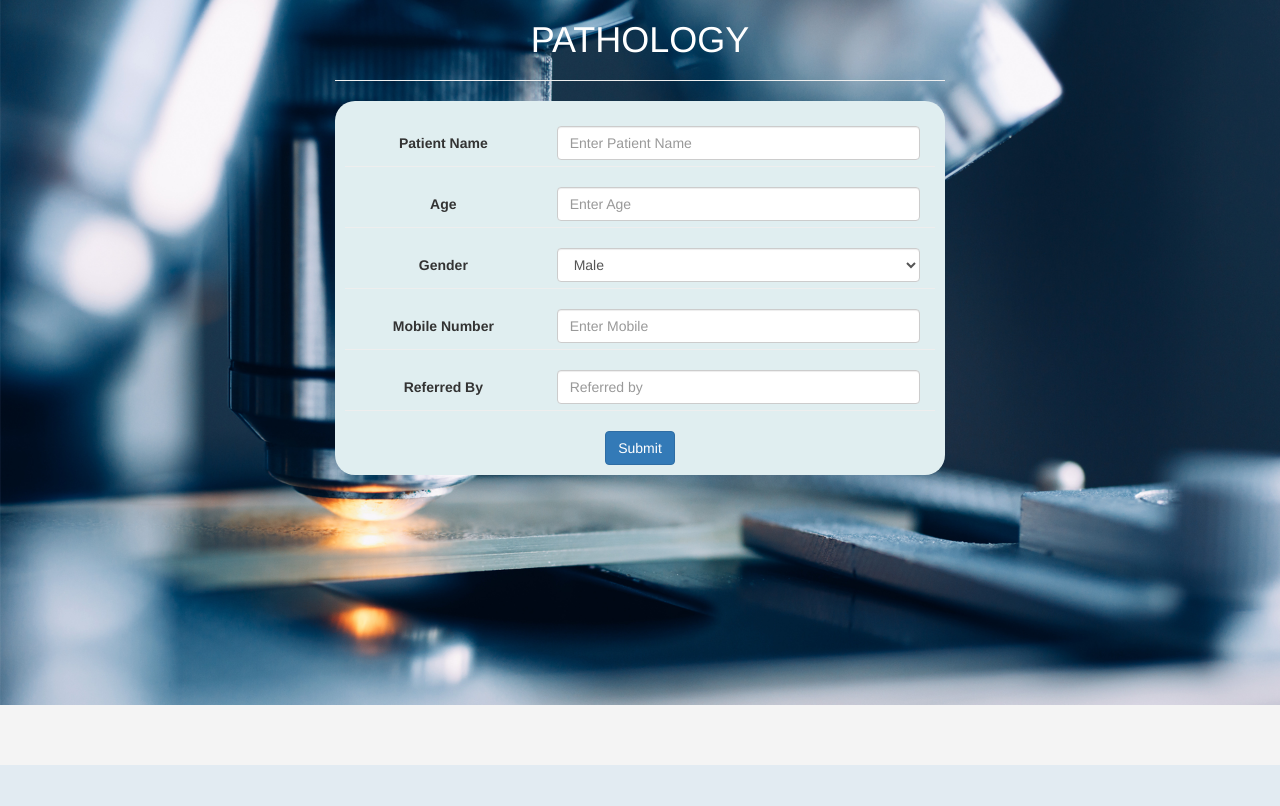
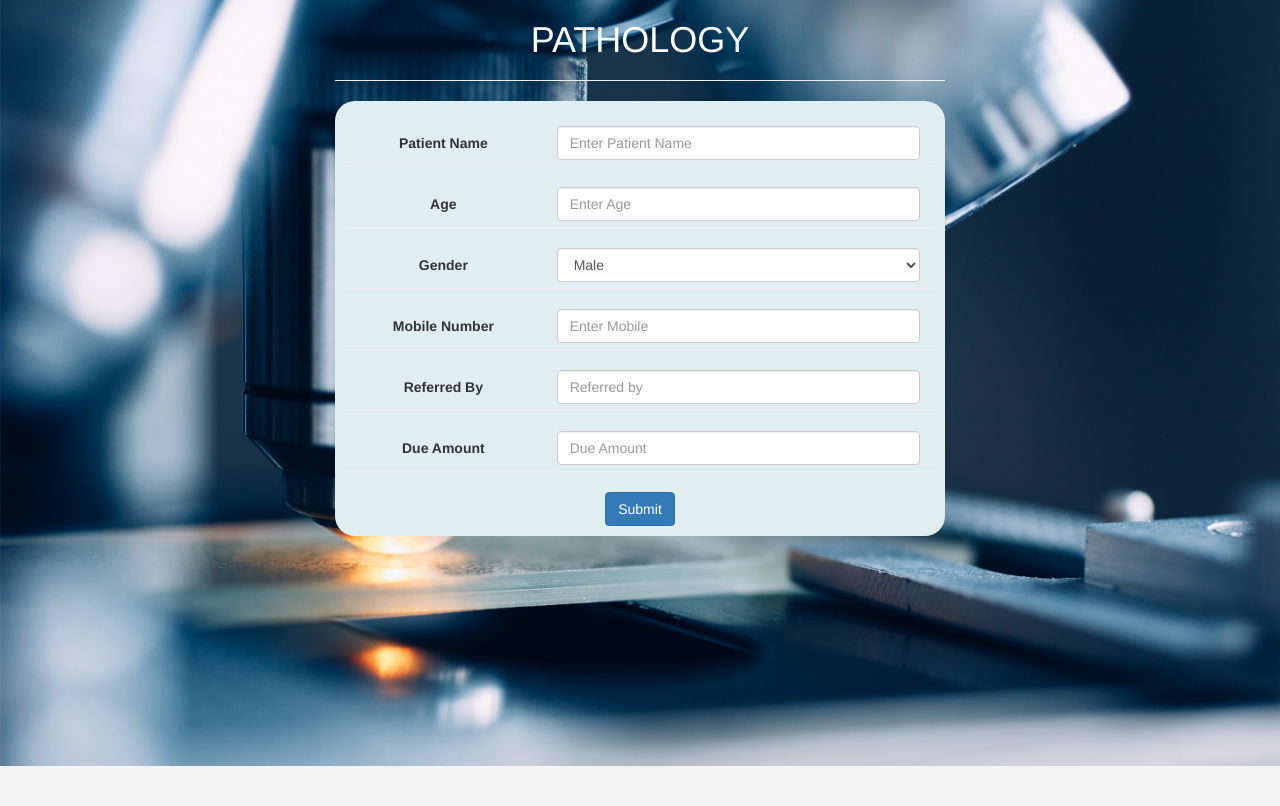
Before and after one commit to htshllwn/pathology2, a CodeIgniter app: page /pathology2/ in a window 1280 px wide. Shown: the part 70-876 px from the top of the page. Before the commit the page ends 835 px from the top, so only its background shows below. Run offline with CodeIgniter, Linux system fonts and the light colour scheme; a user stored in the database is signed in; some libraries are stand-ins or nearby versions.

Commit message:
Added Due Amount Field

```diff
--- a/application/views/patients/new_patient.php
+++ b/application/views/patients/new_patient.php
@@ -62,6 +62,17 @@
 				</div>
 	        </div>
 	        <br><hr>
+
+			<div class="form-group">
+	        	<div class="col-xs-6 col-md-4">
+	        		<label class="FormLabel">Due Amount</label>
+	        	</div>
+				<div class="col-xs-12 col-sm-6 col-md-8">
+					<input type="text" name="ref_by" class="form-control" placeholder="Due Amount" required>
+				</div>
+	        </div>
+	        <br><hr>
+
 	        <button onclick="return mobileNoValidation();" type="submit" class="btn btn-primary">Submit</button>
 	    <?php echo form_close(); ?>
 	    </div>
```
